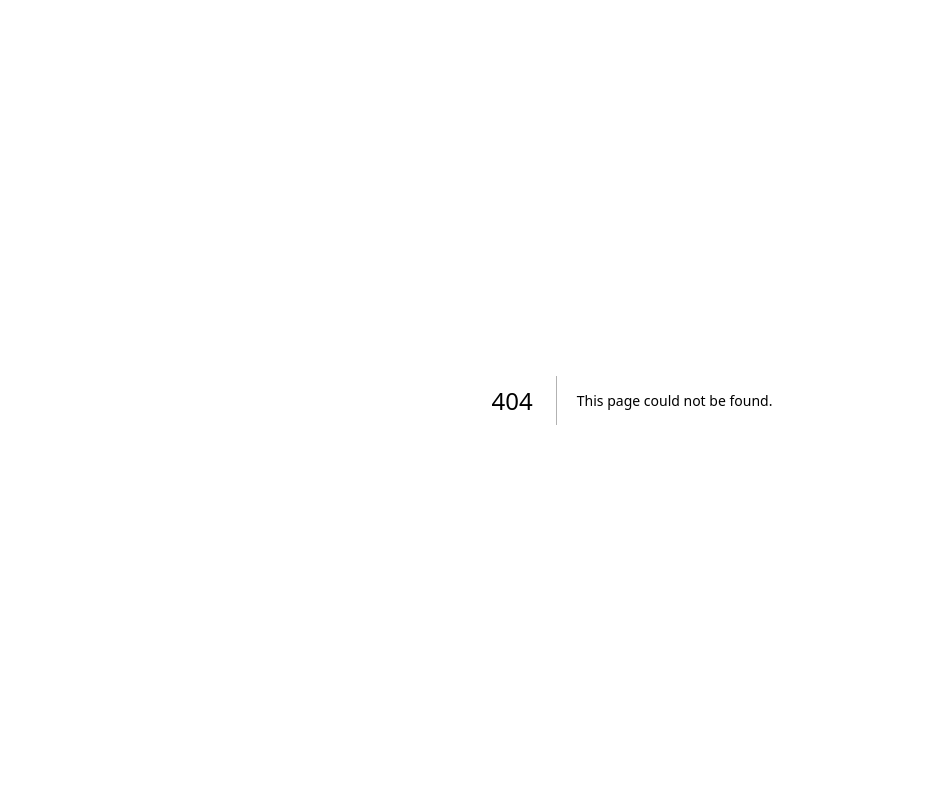
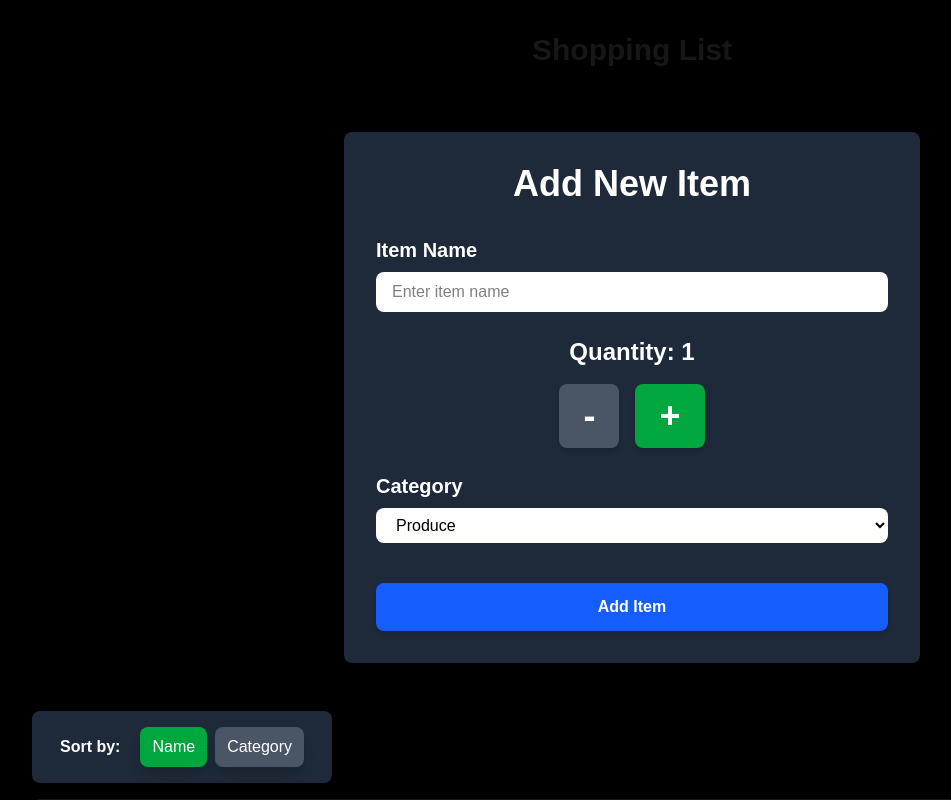
Before and after one commit to DavidCad3na/cprg306-assignments, a Next.js app: page /week-7 in a window 1280 px wide. Before the commit this address had no page. Shown: the top 800 px of the page, without its empty margins (8-959 px from the left). Built offline with nearby package versions, Linux system fonts and the light colour scheme.

Commit message:
Completed Week 7

```diff
--- a/app/page.js
+++ b/app/page.js
@@ -7,7 +7,8 @@
        Go to <Link href="/week-3" target="_blank">Week-3</Link>{'->'}
        Go to <Link href="/week-4" target="_blank">Week-4</Link>{'->'}
        Go to <Link href="/week-5" target="_blank">Week-5</Link>{'->'}
-       Go to <Link href="/week-6" target="_blank">Week-6</Link>
+       Go to <Link href="/week-6" target="_blank">Week-6</Link>{'->'}
+       Go to <Link href="/week-7" target="_blank">Week-7</Link>
       </main>
   );
 }
--- /dev/null
+++ b/app/week-7/item-list.js
@@ -0,0 +1,50 @@
+"use client";
+
+import { useState, useMemo } from "react";
+import Item from "./item";
+
+export default function ItemList({ items = [] }) {
+  const [sortBy, setSortBy] = useState("name");
+
+  const sortedItems = useMemo(() => {
+    const copy = [...items];
+    return copy.sort((a, b) => {
+      if (sortBy === "name") {
+        return (a.name || "").localeCompare(b.name || "");
+      } else {
+        return (a.category || "").localeCompare(b.category || "");
+      }
+    });
+  }, [items, sortBy]);
+
+  return (
+      <div>
+        <div className="flex gap-2 mb-4 bg-gray-800 p-4 rounded-lg shadow-lg max-w-xl w-75 mx-2">
+          <label className="text-white font-bold px-3 py-2">Sort by:</label>
+          <button
+            onClick={() => setSortBy("name")}
+            className={`px-3 py-2 rounded ${sortBy === "name" ? " bg-green-600 text-white rounded-lg shadow-lg" : "bg-gray-600 text-white rounded-lg shadow-lg"}`}
+          >
+            Name
+          </button>
+          <button
+            onClick={() => setSortBy("category")}
+            className={`px-3 py-2 rounded ${sortBy === "category" ? "bg-green-600 text-white rounded-lg shadow-lg" : "bg-gray-600 text-white rounded-lg shadow-lg"}`}
+          >
+            Category
+          </button>
+        </div>
+
+        <ul>
+          {sortedItems.map((item) => (
+            <Item
+              key={item.id}
+              name={item.name}
+              quantity={item.quantity}
+              category={item.category}
+            />
+          ))}
+        </ul>
+      </div>
+    );
+}
--- /dev/null
+++ b/app/week-7/item.js
@@ -0,0 +1,10 @@
+import React from 'react';
+export default function Item({ name, quantity, category }) {
+  return (
+    <li className="p-3 m-2 border rounded-lg shadow-md bg-gray-950 hover:bg-gray-800 text-grey">
+      <div>{name}</div>
+      <div>Quantity: {quantity}</div>
+      <div>Category: {category}</div>
+    </li>
+  );
+}
--- /dev/null
+++ b/app/week-7/items.json
@@ -0,0 +1,74 @@
+[
+  {
+    "id": "1h2GJKH12gkHG31h1H",
+    "name": "milk, 4 L 🥛",
+    "quantity": 1,
+    "category": "dairy"
+  },
+  {
+    "id": "2KJH3k2j3H1k2J3K1H",
+    "name": "bread 🍞",
+    "quantity": 2,
+    "category": "bakery"
+  },
+  {
+    "id": "3h2KJH3k2j3H1k2J3",
+    "name": "eggs, dozen 🥚",
+    "quantity": 2,
+    "category": "dairy"
+  },
+  {
+    "id": "4k2J3K1H2GJKH12gk",
+    "name": "bananas 🍌",
+    "quantity": 6,
+    "category": "produce"
+  },
+  {
+    "id": "5H1h1H2KJH3k2j3H",
+    "name": "broccoli 🥦",
+    "quantity": 3,
+    "category": "produce"
+  },
+  {
+    "id": "6H1k2J3K1H2GJKH1",
+    "name": "chicken breasts, 1 kg 🍗",
+    "quantity": 1,
+    "category": "meat"
+  },
+  {
+    "id": "7gkHG31h1H2KJH3k",
+    "name": "pasta sauce 🍝",
+    "quantity": 3,
+    "category": "canned goods"
+  },
+  {
+    "id": "8j3H1k2J3K1H2GJK",
+    "name": "spaghetti, 454 g 🍝",
+    "quantity": 2,
+    "category": "dry goods"
+  },
+  {
+    "id": "9H12gkHG31h1H2KJ",
+    "name": "toilet paper, 12 pack 🧻",
+    "quantity": 1,
+    "category": "household"
+  },
+  {
+    "id": "10H3k2j3H1k2J3K1",
+    "name": "paper towels, 6 pack",
+    "quantity": 1,
+    "category": "household"
+  },
+  {
+    "id": "11k2J3K1H2GJKH12",
+    "name": "dish soap 🍽️",
+    "quantity": 1,
+    "category": "household"
+  },
+  {
+    "id": "12GJKH12gkHG31h1",
+    "name": "hand soap 🧼",
+    "quantity": 4,
+    "category": "household"
+  }
+]
--- /dev/null
+++ b/app/week-7/new-item.js
@@ -0,0 +1,110 @@
+"use client";
+import { useState } from "react";
+
+export default function NewItem({ onAddItem }) {
+  const [quantity, setQuantity] = useState(1);
+  const [name, setName] = useState("");
+  const [category, setCategory] = useState("produce");
+
+  function increment() {
+    if (quantity < 20) {
+        setQuantity(quantity + 1);
+    }
+  }
+
+  function decrement() {
+    if (quantity > 1) {
+    setQuantity(quantity - 1);
+    }
+  }
+
+  function handleSubmit(event) {
+    event.preventDefault();
+    if (onAddItem) onAddItem(item);
+
+    setName("");
+    setQuantity(1);
+    setCategory("produce");
+  }
+
+  const isMin = quantity <= 1;
+  const isMax = quantity >= 20;
+  const item = {
+    id: Math.random().toString(36).substring(2, 9),
+    name: name,
+    quantity: quantity,
+    category: category,
+  };
+
+  return (
+    <main className="max-w-xl w-full mx-auto flex flex-col items-center gap-8 mt-16 bg-gray-800 text-white p-8 rounded-lg shadow-lg">
+      <h1 className="text-4xl font-bold">Add New Item</h1>
+      {/* Item Name Input */}
+      <form onSubmit={handleSubmit} className="flex flex-col gap-6 w-full">
+        <div className="flex flex-col gap-2">
+          <label className="text-xl font-semibold">Item Name</label>
+          <input
+            type="text"
+            required
+            value={name}
+            placeholder="Enter item name"
+            onChange={(e) => setName(e.target.value)}
+            className="text-black px-4 py-2 rounded-lg focus:outline-none bg-white"
+          />
+        </div>
+        {/* Quantity Selector */}
+        <div className="flex flex-col items-center gap-4">
+          <h2 className="text-2xl font-bold">Quantity: {quantity}</h2>
+          <div className="flex gap-4">
+            <button
+              type="button"
+              onClick={decrement}
+              disabled={isMin}
+              className="px-6 py-3 rounded-lg text-white text-4xl font-bold shadow-md transition-transform bg-red-600 hover:bg-red-700 active:scale-95 disabled:bg-gray-600 disabled:cursor-not-allowed"
+            >
+              -
+            </button>
+
+            <button
+              type="button"
+              onClick={increment}
+              disabled={isMax}
+              className="px-6 py-3 rounded-lg text-white text-4xl font-bold shadow-md transition-transform bg-green-600 hover:bg-green-700 active:scale-95 disabled:bg-gray-600 disabled:cursor-not-allowed"
+            >
+              +
+            </button>
+          </div>
+        </div>
+
+        {/* Item Categories */}
+        <div className="flex flex-col gap-2">
+          <label className="text-xl font-semibold">Category</label>
+          <select
+            value={category}
+            onChange={(e) => setCategory(e.target.value)}
+            className="text-black px-4 py-2 rounded-lg focus:outline-none bg-white"
+          >
+            <option value="produce">Produce</option>
+            <option value="dairy">Dairy</option>
+            <option value="bakery">Bakery</option>
+            <option value="meat">Meat</option>
+            <option value="frozen foods">Frozen Foods</option>
+            <option value="canned goods">Canned Goods</option>
+            <option value="dry goods">Dry Goods</option>
+            <option value="beverages">Beverages</option>
+            <option value="snacks">Snacks</option>
+            <option value="household">Household</option>
+            <option value="other">Other</option>
+          </select>
+        </div>
+
+        {/* Submit Button */}
+        <button
+          type="submit"
+          className="mt-4 bg-blue-600 hover:bg-blue-700 active:scale-95 transition-transform px-6 py-3 rounded-lg text-white font-bold shadow-md">
+          Add Item
+        </button>
+      </form>
+    </main>
+  );
+}
--- /dev/null
+++ b/app/week-7/page.js
@@ -0,0 +1,23 @@
+"use client";
+import { useState } from "react";
+import NewItem from "./new-item";
+import ItemList from "./item-list";
+import itemsData from "./items.json";
+
+export default function Page() {
+  const [items, setItems] = useState(itemsData);
+
+  function handleAddItem(newItem) {
+    setItems((prev) => [newItem, ...prev]);
+  }
+
+  return (
+    <main className=" min-h-screen bg-black p-8">
+      <h1 className="text-3xl font-bold mb-6 text-center">Shopping List</h1>
+      <div className=" space-y-12">
+        <NewItem onAddItem={handleAddItem} />
+        <ItemList items={items} />
+      </div>
+    </main>
+  );
+}
```
